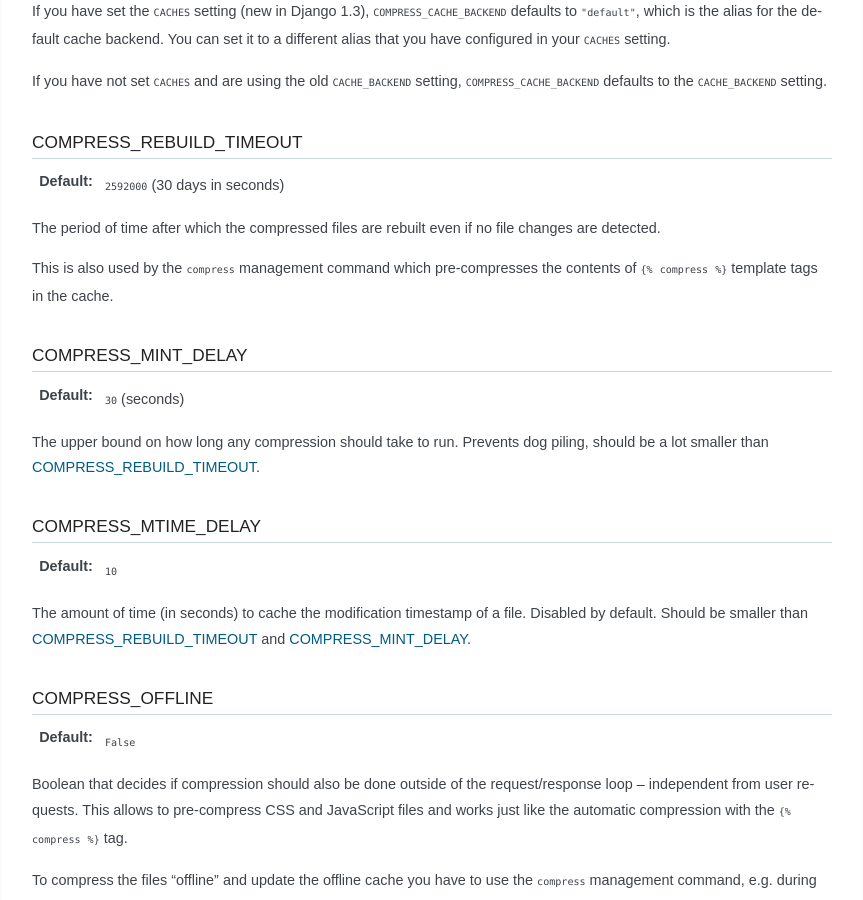
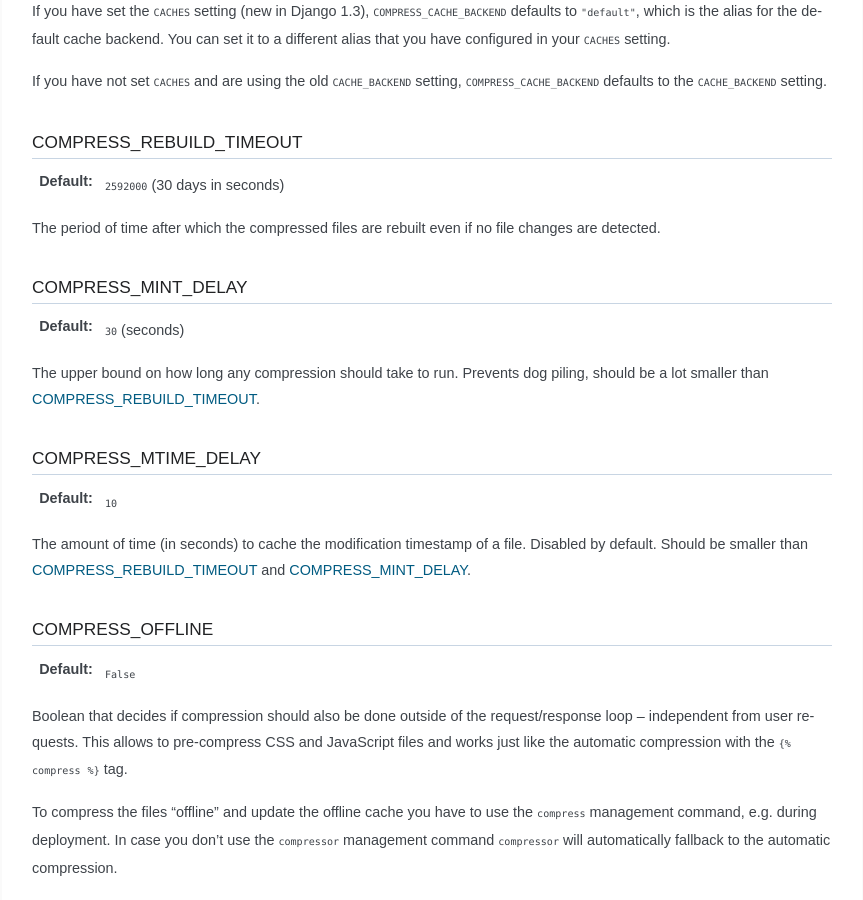
Before and after one commit to django-compressor/django-compressor, a Sphinx documentation site: the page built from docs/index.txt, in a window 1280 px wide and 900 px high, scrolled down 3800 px. Shown: the whole window, without its empty margins (298-1161 px from the left). Built offline with Sphinx 7.4.7, drawn with Linux system fonts in a browser that asks for light colours.

Commit message:
Removed incorrect statement that was left from a few commits ago.

```diff
--- a/docs/index.txt
+++ b/docs/index.txt
@@ -226,9 +226,6 @@ COMPRESS_REBUILD_TIMEOUT
 The period of time after which the compressed files are rebuilt even if
 no file changes are detected.
 
-This is also used by the ``compress`` management command which pre-compresses
-the contents of ``{% compress %}`` template tags in the cache.
-
 COMPRESS_MINT_DELAY
 ^^^^^^^^^^^^^^^^^^^
 
```
